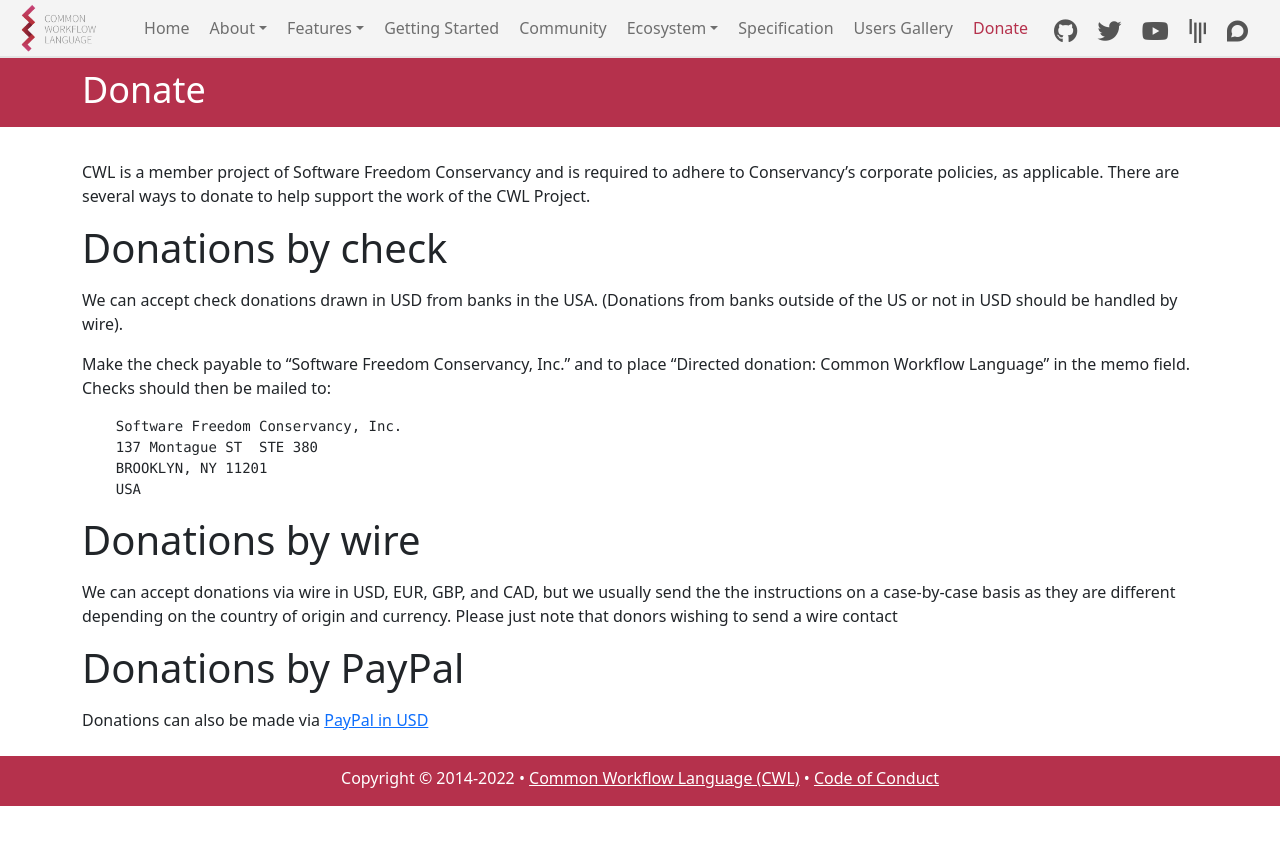
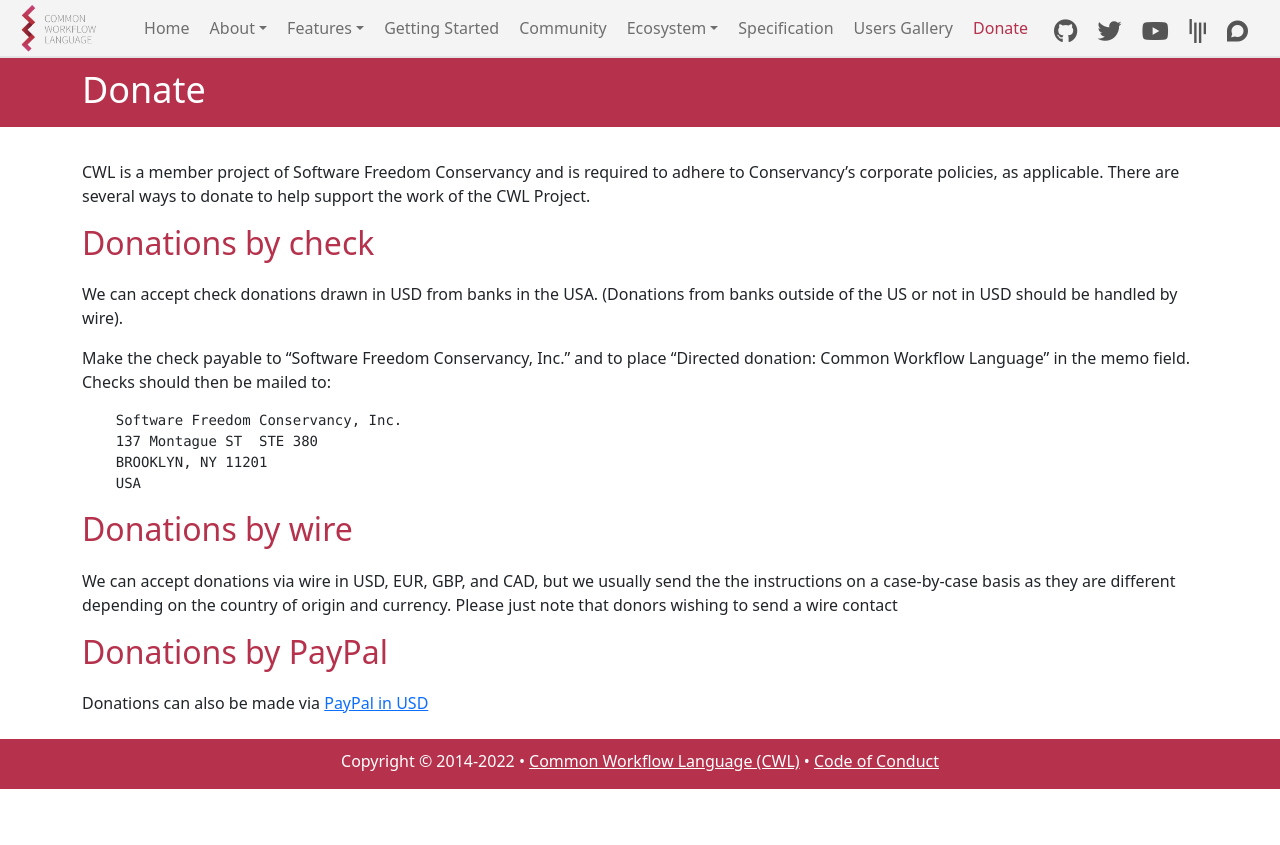
Before and after one commit to common-workflow-language/cwl-website, a Jekyll site: the page built from content/donate.md, in a window 1280 px wide. Shown: the top 845 px of the page. Built offline with Jekyll 4.4.1, drawn with Linux system fonts in a browser that asks for light colours.

Commit message:
updating headings to be in red

```diff
--- a/content/donate.md
+++ b/content/donate.md
@@ -5,7 +5,8 @@
 ---
 CWL is a member project of Software Freedom Conservancy and is required to adhere to Conservancy's corporate policies, as applicable. There are several ways to donate to help support the work of the CWL Project.
 
-# Donations by check
+{:.cwl-red}
+## Donations by check
 
 We can accept check donations drawn in USD
 from banks in the USA. (Donations from banks outside of the US or not in
@@ -20,13 +21,15 @@
         BROOKLYN, NY 11201
         USA
 
-# Donations by wire
+{:.cwl-red}
+## Donations by wire
 
 We can accept donations via wire in USD, EUR, GBP, and CAD, but we
 usually send the the instructions on a case-by-case basis as they are
 different depending on the country of origin and currency.  Please just
 note that donors wishing to send a wire contact
 
-# Donations by PayPal
+{:.cwl-red}
+## Donations by PayPal
 
 Donations can also be made via [PayPal in USD](https://www.paypal.com/cgi-bin/webscr?cmd=_s-xclick&hosted_button_id=Z55VS5LBBSZTJ)
```
